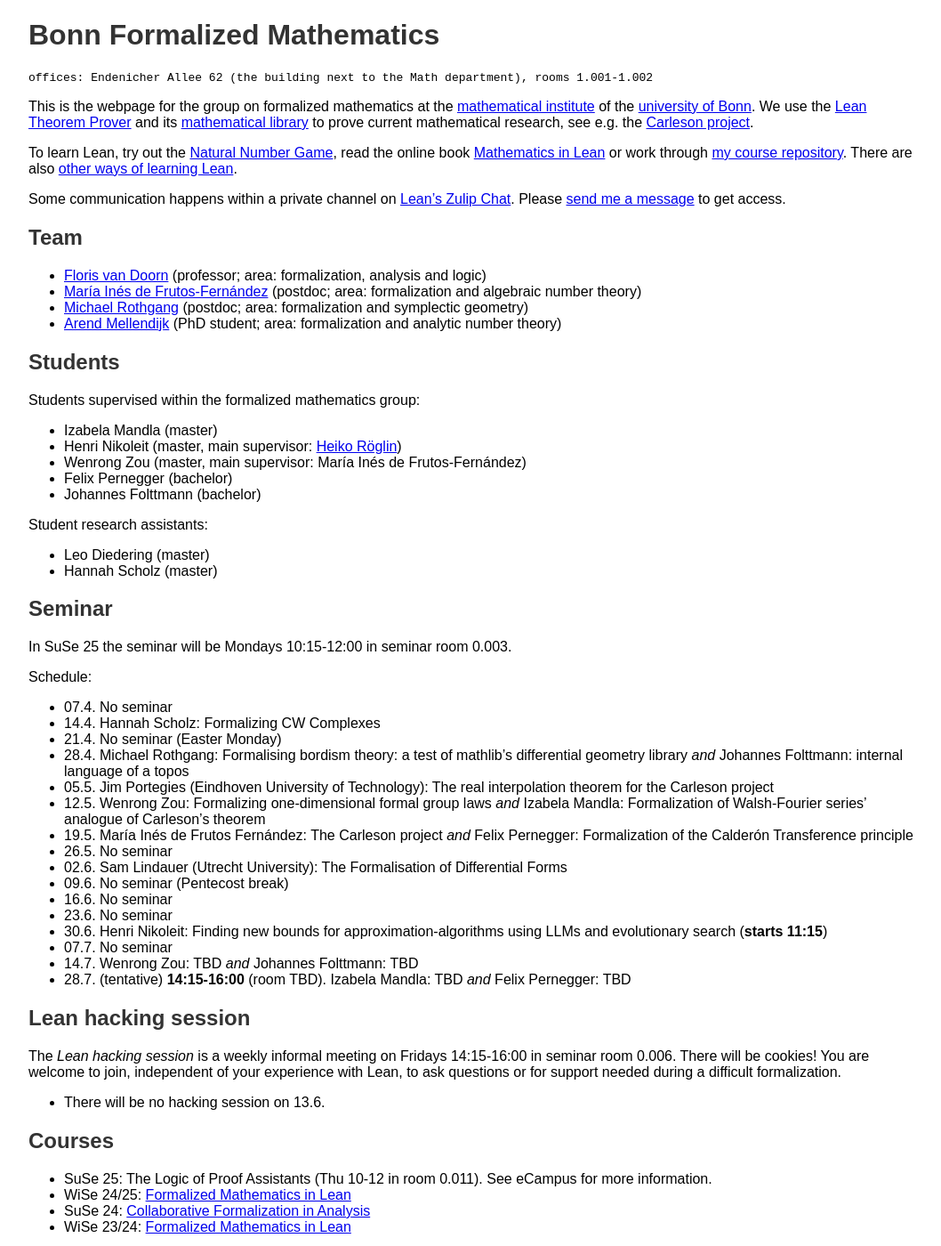
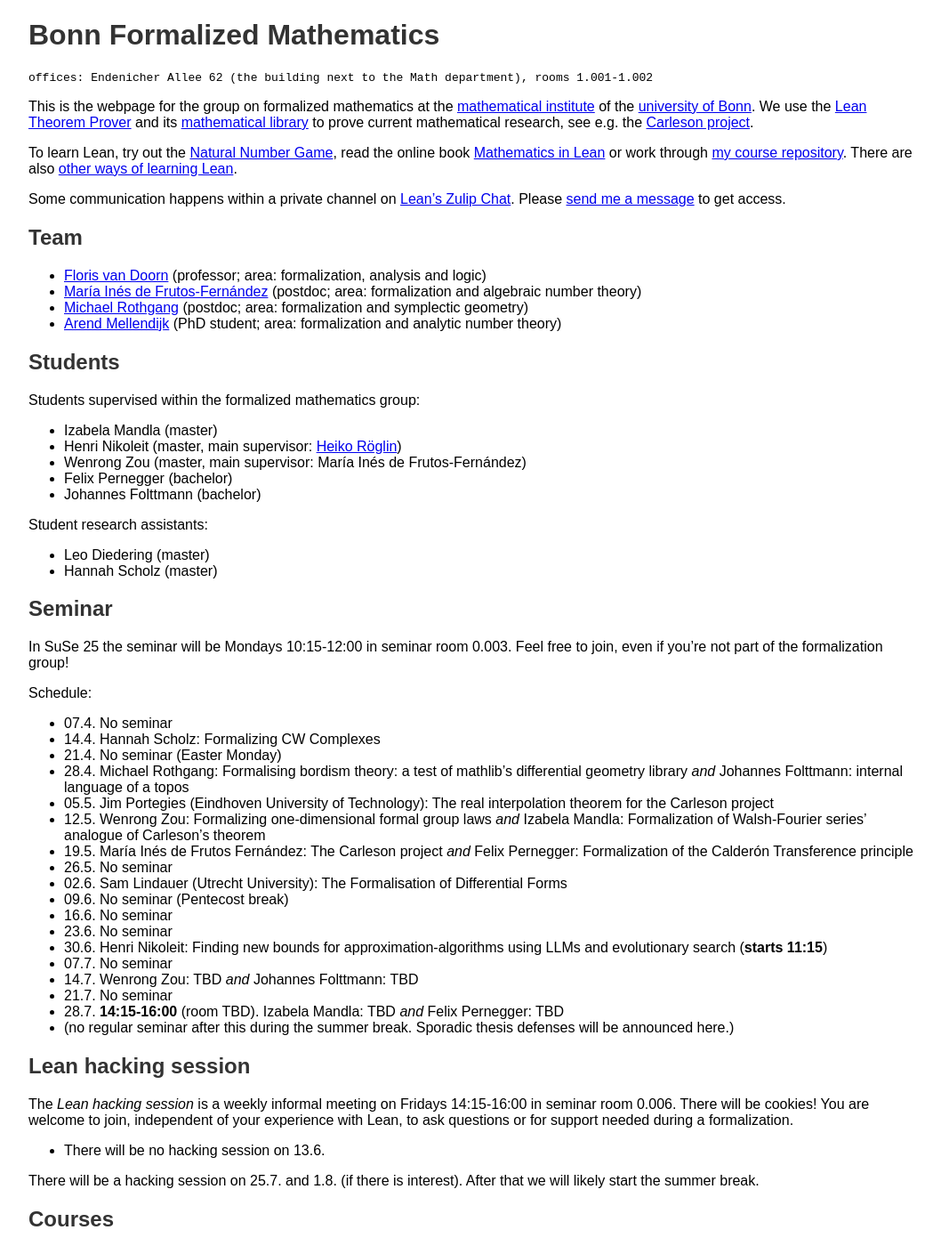
Before and after one commit to fpvandoorn/fpvandoorn.github.io, a Jekyll site: the page built from formalized-mathematics.md, in a window 1280 px wide and 1400 px high. Shown: the whole window at 89% size, without its empty margins (108-1166 px from the left). Built offline with Jekyll 4.4.1, drawn with Linux system fonts in a browser that asks for light colours; our own code applies the rules of GitHub Pages for plain Markdown files.

Commit message:
clarify status of seminar and hacking session in the next few weeks.

```diff
--- a/formalized-mathematics.md
+++ b/formalized-mathematics.md
@@ -40,7 +40,7 @@ Student research assistants:
 
 ## Seminar
 
-In SuSe 25 the seminar will be Mondays 10:15-12:00 in seminar room 0.003.
+In SuSe 25 the seminar will be Mondays 10:15-12:00 in seminar room 0.003. Feel free to join, even if you're not part of the formalization group!
 
 Schedule:
 * 07.4. No seminar
@@ -58,15 +58,19 @@ Schedule:
 * 30.6. Henri Nikoleit: Finding new bounds for approximation-algorithms using LLMs and evolutionary search (**starts 11:15**)
 * 07.7. No seminar
 * 14.7. Wenrong Zou: TBD *and* Johannes Folttmann: TBD
-* 28.7. (tentative) **14:15-16:00** (room TBD). Izabela Mandla: TBD *and* Felix Pernegger: TBD
+* 21.7. No seminar
+* 28.7. **14:15-16:00** (room TBD). Izabela Mandla: TBD *and* Felix Pernegger: TBD
+* (no regular seminar after this during the summer break. Sporadic thesis defenses will be announced here.)
 
 <!-- The seminar will be Tue 10-12 in WiSe 25/26. -->
 
 ## Lean hacking session
 
-The *Lean hacking session* is a weekly informal meeting on Fridays 14:15-16:00 in seminar room 0.006. There will be cookies! You are welcome to join, independent of your experience with Lean, to ask questions or for support needed during a difficult formalization.
+The *Lean hacking session* is a weekly informal meeting on Fridays 14:15-16:00 in seminar room 0.006. There will be cookies! You are welcome to join, independent of your experience with Lean, to ask questions or for support needed during a formalization.
 
 * There will be no hacking session on 13.6.
+
+There will be a hacking session on 25.7. and 1.8. (if there is interest). After that we will likely start the summer break.
 
 ## Courses
 
```
